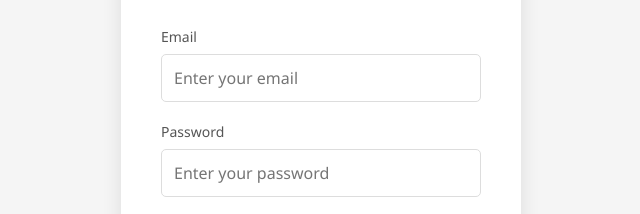
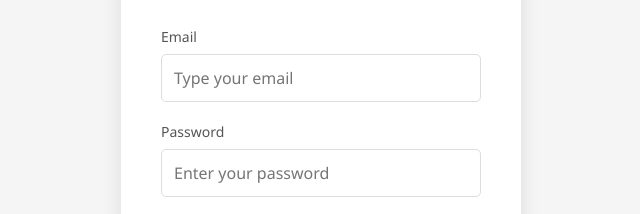
Before and after one commit to tapajyotighosh10/self-healing-html, a plain HTML site: page index.html in a window 1280 px wide. Shown: the part 210-424 px from the top of the page, 319-959 px from the left. Drawn offline with Linux system fonts and the light colour scheme.

Commit message:
rename- email

```diff
--- a/index.html
+++ b/index.html
@@ -338,7 +338,7 @@
         <div class="error-message" id="errorMessage">Invalid username or password. Please try again.</div>
         <div class="input-group">
             <label for="email">Email</label>
-            <input type="email" id="email" name="email" placeholder="Enter your email" required>
+            <input type="email" id="email" name="email" placeholder="Type your email" required>
         </div>
         <div class="input-group">
             <label for="password">Password</label>
```
